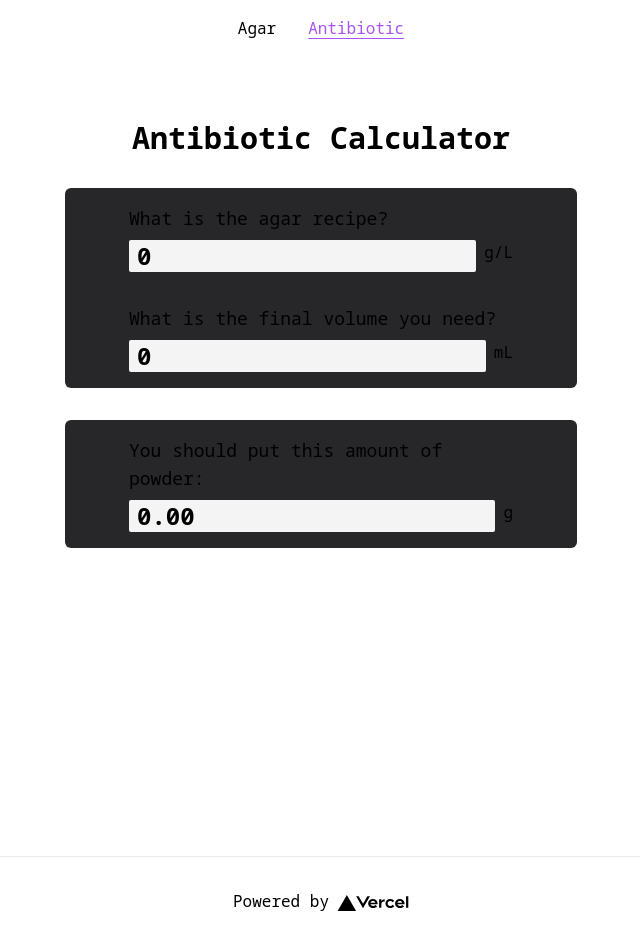
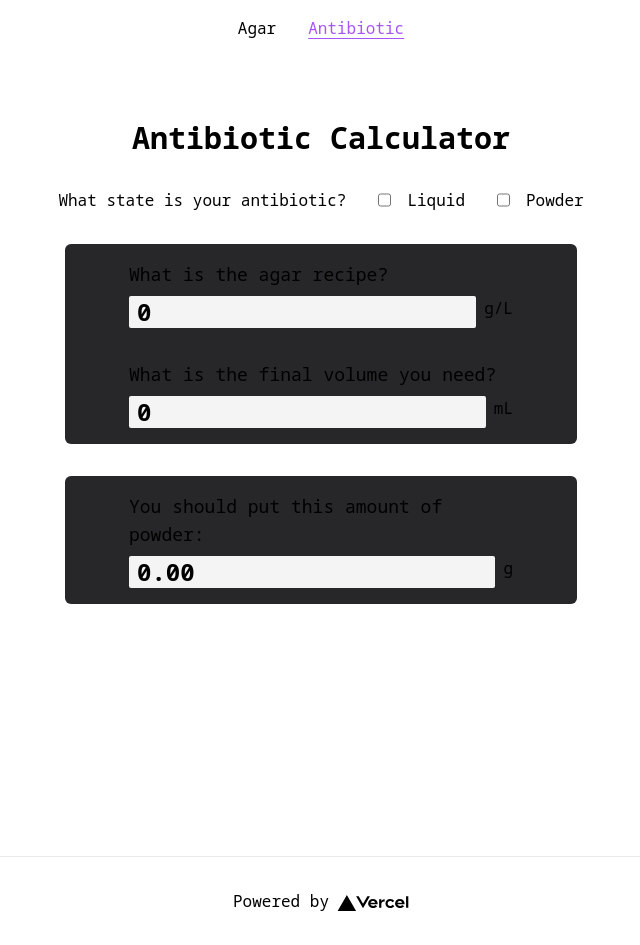
Before and after one commit to JNer1/lab-calculator, a Next.js app: page /antibiotic in a window 1280 px wide. Shown: the whole page, without its empty margins (319-959 px from the left). Built offline with nearby package versions, Linux system fonts and the light colour scheme.

Commit message:
feat: add checkbox for state of antibiotic

```diff
--- a/components/AntibioticCalculator.tsx
+++ b/components/AntibioticCalculator.tsx
@@ -1,10 +1,25 @@
-import { useEffect, useState } from "react";
+import { ChangeEvent, useEffect, useState } from "react";
 import UserInput from "./UserInput";
 
 const AntibioticCalculator = () => {
   const [recipeValue, setRecipeValue] = useState("0");
   const [volumeValue, setVolumeValue] = useState("0");
   const [massValue, setMassValue] = useState("0");
+
+  const [isLiquid, setIsLiquid] = useState(false);
+  const [isPowder, setIsPowder] = useState(false);
+
+  const handleLiquidChange = (e: ChangeEvent<HTMLInputElement>) => {
+    if (isPowder) setIsPowder(false);
+
+    setIsLiquid(e.target.checked);
+  };
+
+  const handlePowderChange = (e: ChangeEvent<HTMLInputElement>) => {
+    if (isLiquid) setIsLiquid(false);
+
+    setIsPowder(e.target.checked);
+  };
 
   useEffect(() => {
     const concentration = parseFloat(recipeValue) || 0;
@@ -22,6 +37,30 @@ const AntibioticCalculator = () => {
   return (
     <div className="flex flex-col items-center gap-8">
       <h1 className="text-center text-3xl font-bold">Antibiotic Calculator</h1>
+
+      <div className="flex gap-8">
+        <p>What state is your antibiotic?</p>
+
+        <div className="flex gap-4">
+          <input
+            id="isLiquid"
+            type="checkbox"
+            checked={isLiquid}
+            onChange={handleLiquidChange}
+          />
+          <label htmlFor="isLiquid">Liquid</label>
+        </div>
+
+        <div className="flex gap-4">
+          <input
+            id="isPowder"
+            type="checkbox"
+            checked={isPowder}
+            onChange={handlePowderChange}
+          />
+          <label htmlFor="isLiquid">Powder</label>
+        </div>
+      </div>
 
       <div className="flex w-full max-w-lg flex-col items-start gap-8 rounded-md bg-zinc-800 py-4 px-16">
         <div className="flex flex-col gap-2">
```
